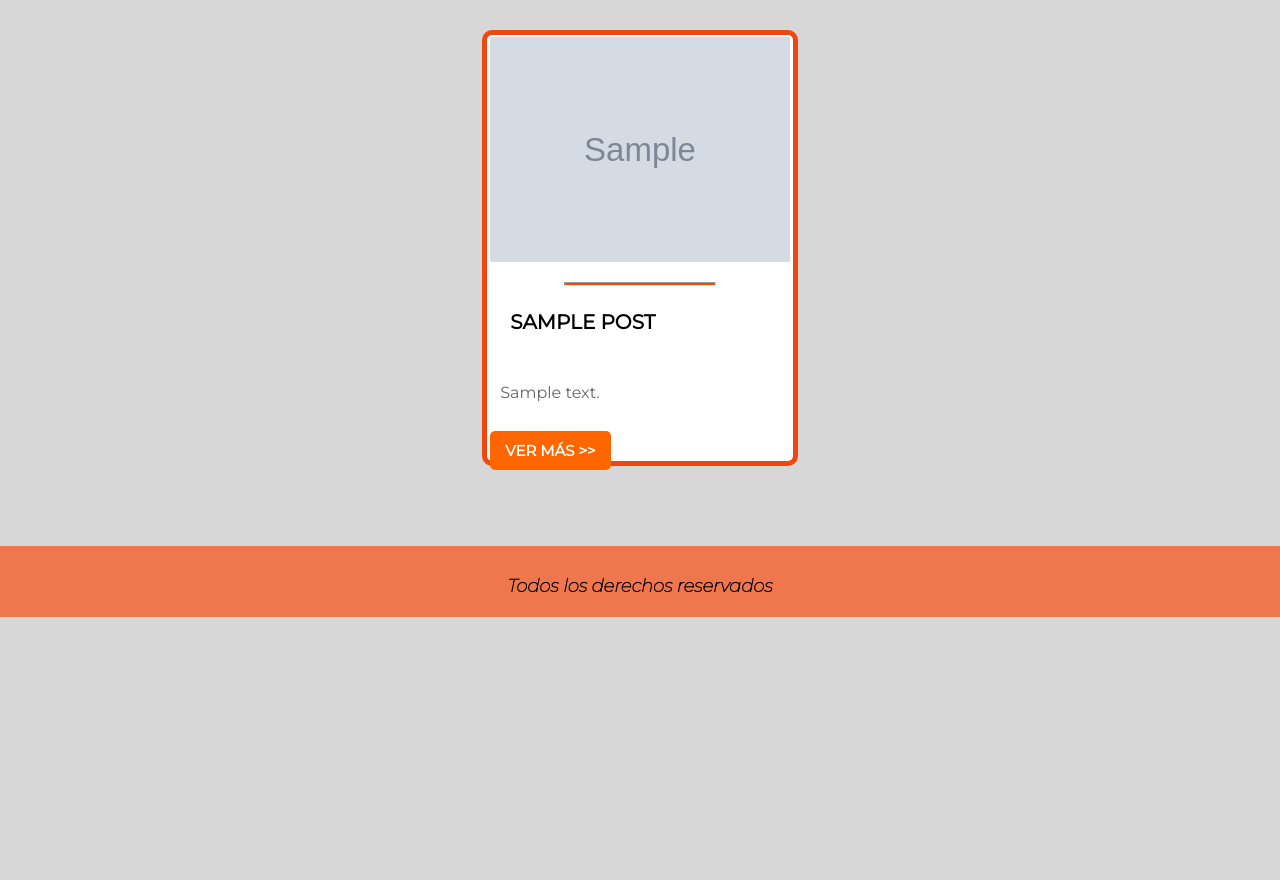
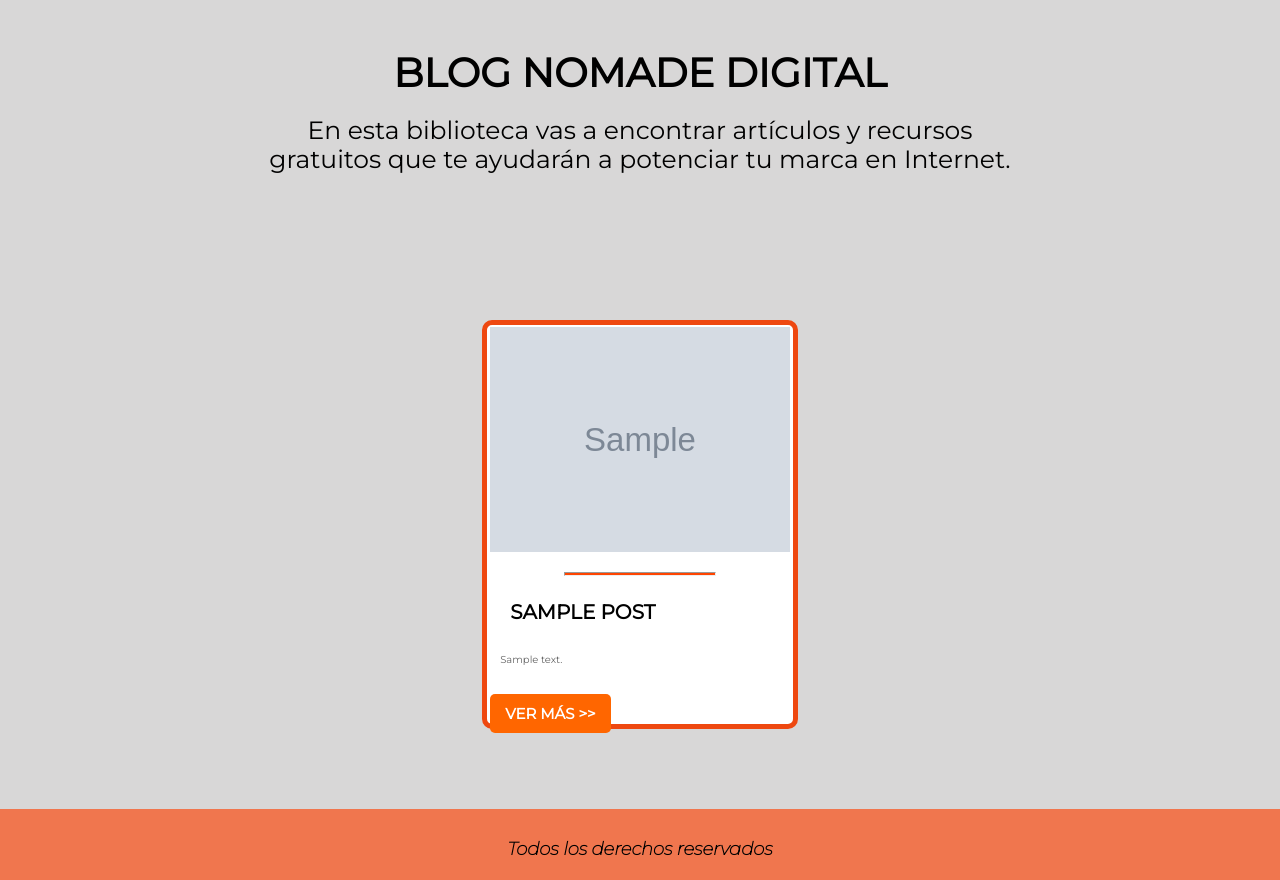
Before and after one commit to Cristian-Estevez/Nomade-Digital, a Django app: page /blog/ in a window 1280 px wide. Shown: the part 134-1014 px from the top of the page. Before the commit the page ends 751 px from the top, so only its background shows below. Run offline with Django 3.2, Linux system fonts and the light colour scheme; tables that the repository leaves empty hold one stand-in row (values such as "Sample post"); grey boxes marked "Sample" are stand-in pictures; some libraries are stand-ins or nearby versions.

Commit message:
unificando css

```diff
--- a/nomade_digital/blog/templates/blog/lista_posts.html
+++ b/nomade_digital/blog/templates/blog/lista_posts.html
@@ -13,33 +13,36 @@
 
     </div>
     {% endif %}
+    <div class="contenedor contenedor-interno">
+        <h2>Blog Nomade Digital</h2>
 
+        <p>En esta biblioteca vas a encontrar artículos y recursos gratuitos que te ayudarán a potenciar tu marca en Internet.</p>
 
-    <main class="contenedor-blog-interno">
+    </div>
+
+    <main class="contenedor-entradas">
 
         {% for post in posts %}
 
-                    <div class="contenido-blog">
+        <article class="contenedor-entrada">
             <a href="{% url 'blog:detalle_post' pk=post.pk %}" >
 
                 {% if post.imagen.url is not None %}
                 <img src='{{ post.imagen.url }}'>
                 {% endif %}
             </a>
+
             <hr>
+
             <h2>{{ post.titulo }}</h2>
-
             <p>{{ post.texto|safe|truncatewords:15 }}</p>
             <a href="{% url 'blog:detalle_post' pk=post.pk %}" class="boton">
                 Ver más >>
             </a>
 
-
-                    </div>
+        </article>
             <!--<p><h2><a href='{% url "blog:detalle_post" pk=post.pk %}'>{{ post.titulo }}</a></p>
             <p>{{ post.texto|linebreaksbr|truncatechars:200 }}</p>-->
-
-
 
             {% endfor %}
     </main>
--- a/nomade_digital/index/static/index/css/styles.css
+++ b/nomade_digital/index/static/index/css/styles.css
@@ -544,13 +544,13 @@
 /* PAGINAS INTERNAS----------
 ------BLOG------- */
 
-        .contenedor-blog-interno {
+        .contenedor-entradas {
             width: 90%;
             margin: 4rem auto;
 
         }
 
-        .contenido-blog{
+        .contenedor-entrada{
             margin-bottom: 4rem;
             transition: .5s;
             border: 5px solid  rgb(238, 72, 16);
@@ -559,7 +559,7 @@
             padding: 2px 3px;
         }
 
-        .contenido-blog:hover{
+        .contenedor-entrada:hover{
             -webkit-box-shadow: -3px 4px 15px 5px rgba(189,61,19,1);
             -moz-box-shadow: -3px 4px 15px 5px rgba(189,61,19,1);
             box-shadow: -3px 4px 15px 5px rgba(189,61,19,1);
@@ -571,37 +571,37 @@
             box-shadow: -3px 4px 15px 5px rgba(21,68,197,1);
         }
 
-        .contenido-blog p{
+        .contenedor-entrada p{
             padding: 1rem;
             color: rgb(102, 102, 102);
         }
 
-        .contenido-blog h2{
+        .contenedor-entrada h2{
             text-transform: uppercase;
             padding: 2rem;
 
         }
 
-        .contenido-blog a{
+        .contenedor-entrada a{
             text-align: center;
             text-transform: uppercase;
         }
 
-        .contenido-blog hr{
+        .contenedor-entrada hr{
             height: 2px;
             color: orangered;
             background-color: orangered;
             width: 50%;
         }
 
-        .contenido-blog a img{
+        .contenedor-entrada a img{
             display: block;
             margin: 2rem auto;
             max-width: 70%;
 
         }
         @media (min-width:996px){
-            .contenedor-blog-interno{
+            .contenedor-entradas{
                 display: flex;
                 justify-content: space-evenly;
                 flex-wrap: wrap;
@@ -609,11 +609,11 @@
                 margin-top: 3rem;
             }
 
-            .contenido-blog{
+            .contenedor-entrada{
                 flex: 0 1 calc(30% - 3rem);
             }
 
-            .contenido-blog a img{
+            .contenedor-entrada a img{
                 max-width: 100%;
                 margin-top: 0;
             }
@@ -696,18 +696,18 @@
             color: orange;
             border: none;
         }
-        .contenedor-detalle-post{
+        .contenedor-detalle-article{
             display: flex;
             flex-wrap: wrap;
             line-height: 3rem;
         }
 
-        .contenedor-detalle-post a {
+        .contenedor-detalle-article a {
             display: block;
             margin: 0 auto;
             margin-right: 1rem;
         }
-        .contenedor-detalle-post i{
+        .contenedor-detalle-article i{
             padding: 1rem;
             font-size: 1.5rem;
             background-color: rgb(109, 109, 109);
@@ -721,28 +721,23 @@
             margin-right: 1rem;
         }
 
-        .contenedor-detalle-post-titulos{
+        .contenedor-article{
             flex: 0 0 90%;
-            order: -1;
             margin: 3rem auto;
             font-size: 1.6rem;
             text-align: center;
         }
 
-        .contenedor-detalle-post-titulos h2{
+        .contenedor-detalle-article h2{
             font-weight: 900;
         }
 
-        .contenedor-detalle-post-titulos h2, p{
+        .contenedor-detalle-article h2, p{
             margin-bottom: 3rem;
 
         }
 
-        .detalle-post-ti
-
-
-
-        .contenedor-detalle-post-titulos img{
+        .contenedor-detalle-article img{
             width: 100%;
             text-align: center;
             margin-bottom: 3rem;
@@ -753,20 +748,20 @@
             flex-direction: column;
         }
 
-        .textos-detalle-post p{
+        .detalle-article-texto p{
             margin-top: 5rem;
             width: 100%;
             text-align: center;
             margin: 5rem auto;
         }
         @media (min-width:996px){
-            .textos-detalle-post p{
+            .detalle-article-texto p{
                 width: 80%;
             }
             .contenedor-comentarios{
                 flex-direction: row;
             }
-            .contenedor-detalle-post-titulos img{
+            .contenedor-detalle-article img{
                 width: 50%;
             }
         }
@@ -833,7 +828,7 @@
         .contenedor-jodido{
             display: flex;
             flex-wrap: wrap;
-
+            order: 1;
             margin: 0 auto;
         }
         @media (min-width:996px){
@@ -885,19 +880,21 @@
 /* PAGINAS INTERNAS----------
 ------RECURSOS------- */
 
-    .contenedor-recursos-interna{
+    .contenedor-interno{
+
         text-align: center;
         max-width: 60%;
-        margin-top: 3rem;
+        margin-top: 5rem;
+        height: 30vh;
     }
 
-    .contenedor-recursos-interna h2{
-        font-size: 3rem;
+    .contenedor-interno h2{
+        font-size: 4rem;
         margin-bottom: 2rem;
     }
 
-    .contenedor-recursos-interna p {
-        font-size: 1.8rem;
+    .contenedor-interno p {
+        font-size: 2.5rem;
     }
 
     /* PAGINAS INTERNAS----------
--- a/nomade_digital/recursos/templates/recursos/detalle_recursos.html
+++ b/nomade_digital/recursos/templates/recursos/detalle_recursos.html
@@ -4,7 +4,7 @@
 <body>
 
 
-<div class="contenedor contenedor-detalle-post">
+<div class="contenedor contenedor-detalle-article">
 
 
     <div class=" contenedor-detalle-post-titulos">
```
Also changed, not shown: nomade_digital/blog/templates/blog/detalle_post.html (+6 -5 lines), nomade_digital/index/templates/index/index.html (+30 -32 lines), nomade_digital/recursos/templates/recursos/recursos.html (+8 -5 lines). Lines whose indentation alone changed are shown as unchanged.
